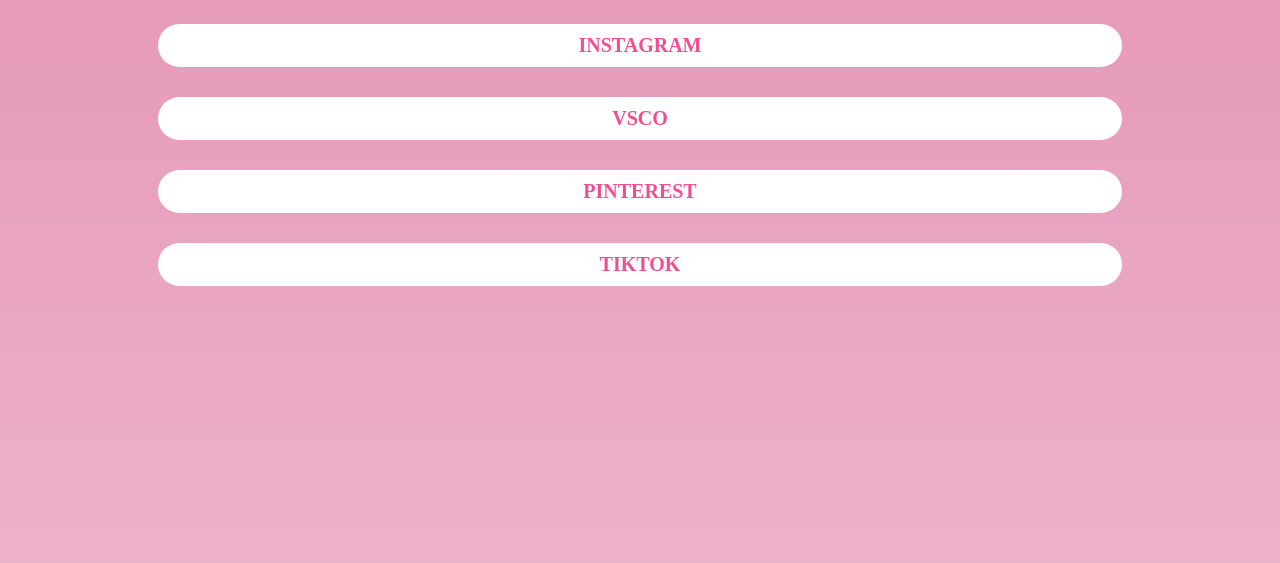
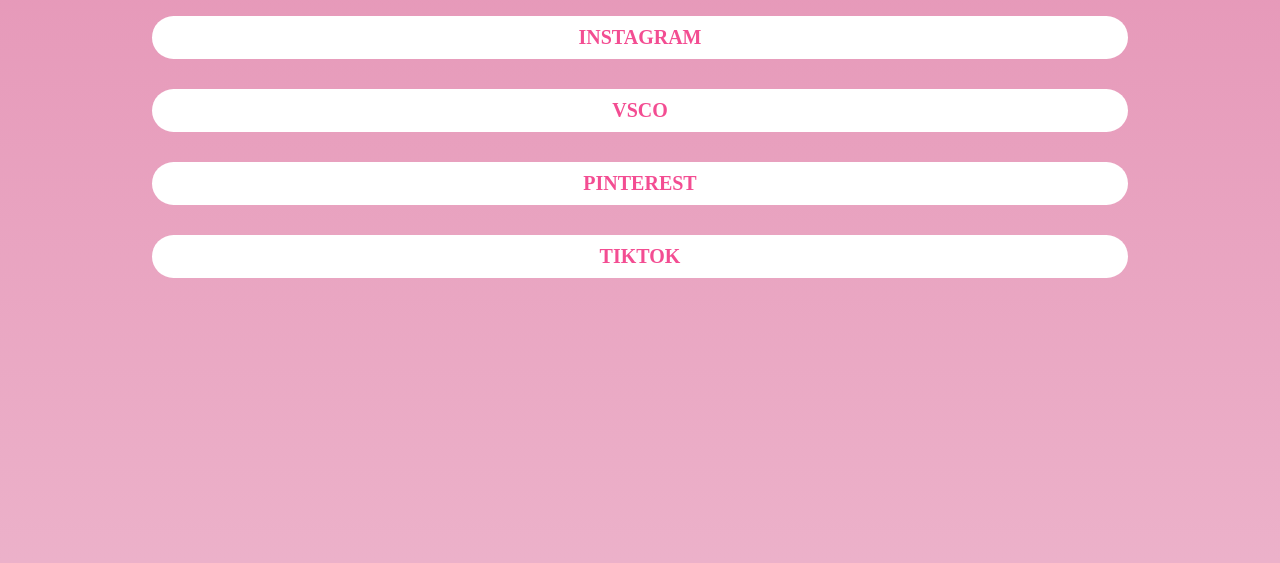
Before and after one commit to Zapeman02/FW, a plain HTML site: page index.html in a window 1280 px wide. Shown: the part 237-800 px from the top of the page. Drawn offline with Linux system fonts and the light colour scheme.

Commit message:
Update style.css

```diff
--- a/style.css
+++ b/style.css
@@ -3,9 +3,9 @@ img{
   height: 150px;
   width: 150px;
   border: solid pink 5px;}
-html {
-  height: 100%;
-}
+html, body {
+margin: 0; height: 100%;
+ }
 body{
   text-align: center;
   background-color: white;
```
